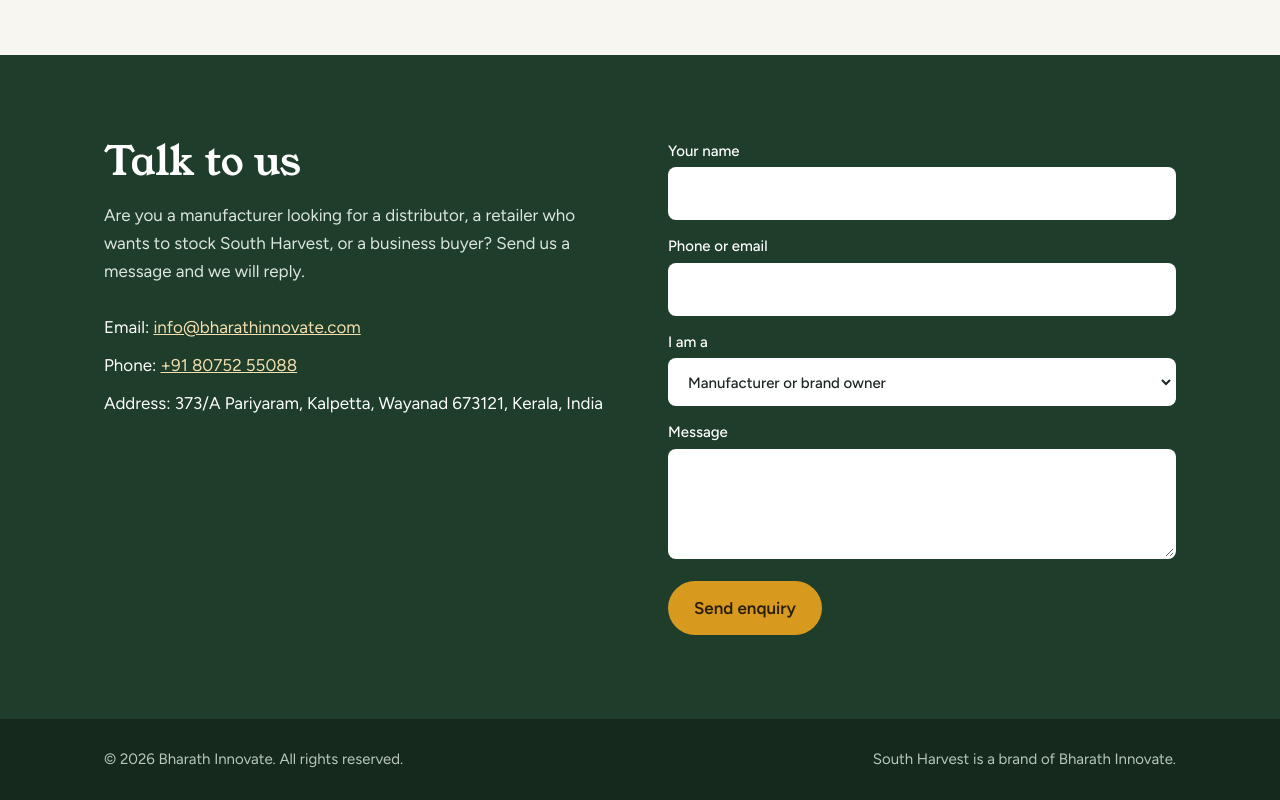
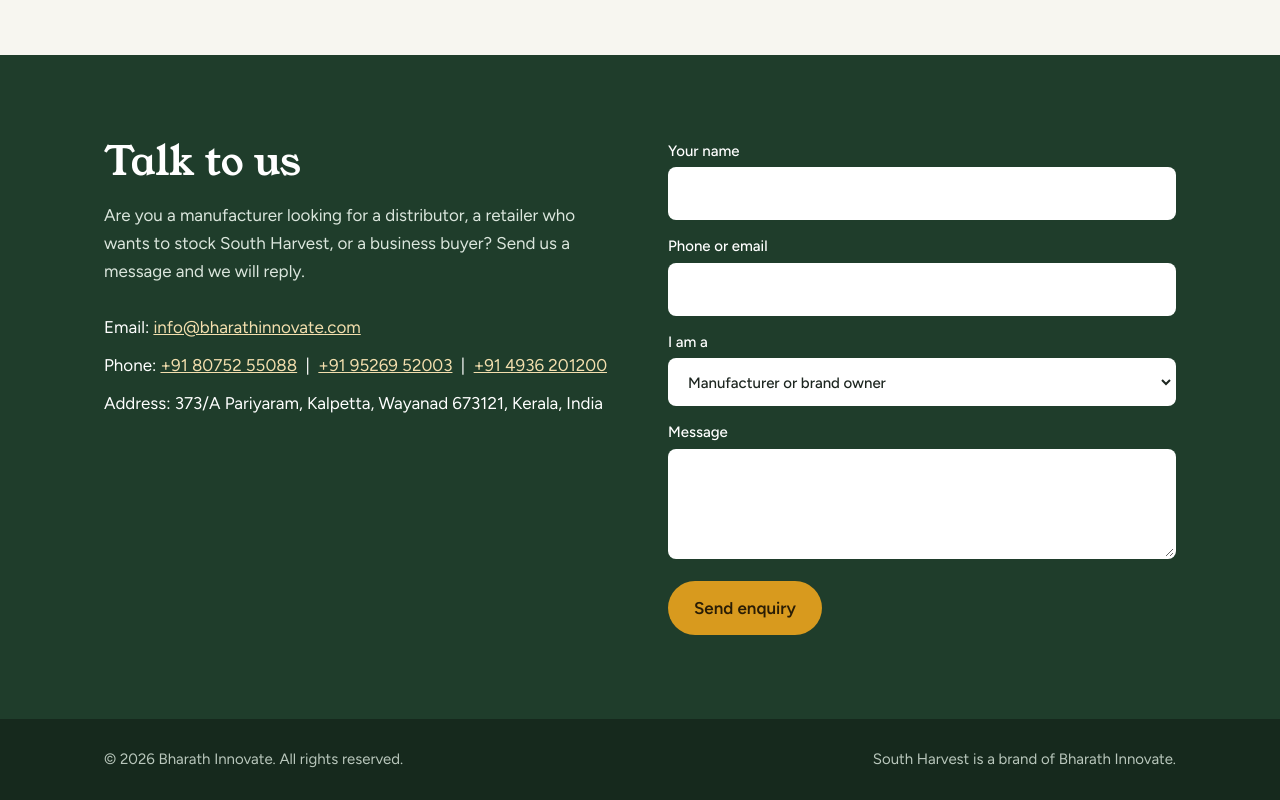
Before and after one commit to bharathinnovate-cloud/bharathinnovate-site, a plain HTML site: page index.html in a window 1280 px wide. Shown: the part 3411-4211 px from the top of the page. Drawn offline with Linux system fonts and the light colour scheme.

Commit message:
Add files via upload

```diff
--- a/index.html
+++ b/index.html
@@ -228,7 +228,7 @@
         <ul class="details">
           <!-- EDIT: replace with your real details -->
           <li>Email: <a href="mailto:info@bharathinnovate.com">info@bharathinnovate.com</a></li>
-          <li>Phone: <a href="tel:+918075255088">+91 80752 55088</a></li>
+          <li>Phone: <a href="tel:+918075255088">+91 80752 55088</a> &nbsp;|&nbsp; <a href="tel:+919526952003">+91 95269 52003</a> &nbsp;|&nbsp; <a href="tel:+914936201200">+91 4936 201200</a></li>
           <li>Address: 373/A Pariyaram, Kalpetta, Wayanad 673121, Kerala, India</li>
         </ul>
       </div>
```
